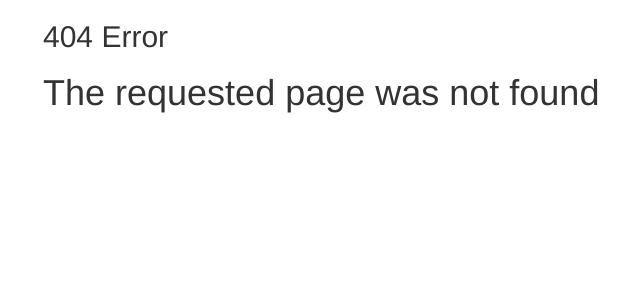
After one commit to lgonzalez95/pleo-qa-challenge, a Flask app: template flaskr/templates/404.html in a window 1280 px wide. The commit adds this page. Shown: the top 300 px of the page, without its empty margins (112-752 px from the left). Run offline with Flask 2, Linux system fonts and the light colour scheme; the template is opened without the code that fills it, so the values that code supplies are empty; some libraries are stand-ins or nearby versions.

Commit message:
refactor code to match recommended project layout

```diff
--- a/conftest.py
+++ b/conftest.py
@@ -1,6 +1,6 @@
 import pytest
 
-from src.app import create_app
+from flaskr.app import create_app
 
 @pytest.fixture
 def app():
--- a/src/app.py
+++ b/flaskr/app.py
@@ -3,7 +3,7 @@
 from flask import Flask
 from flask import render_template
 from flask import request
-from src.core import money
+from flaskr.core import money
 
 
 def create_app():
@@ -24,8 +24,11 @@ def create_app():
         except:
             return render_template('index.html', error="Unable to process request", result="")
 
+    @app.errorhandler(404)
+    def page_not_found(e):
+        return render_template('404.html'), 404
+
     return app
-
 
 # run the application
 if __name__ == "__main__":
--- /dev/null
+++ b/flaskr/templates/404.html
@@ -0,0 +1,22 @@
+<!DOCTYPE html>
+<html>
+
+<head>
+    <title>Money Formatter</title>
+    <meta name="viewport" content="width=device-width, initial-scale=1.0">
+    <link href="//netdna.bootstrapcdn.com/bootstrap/3.3.6/css/bootstrap.min.css" rel="stylesheet" media="screen">
+    <style>
+        .container {
+            max-width: 1000px;
+        }
+    </style>
+</head>
+
+<body>
+    <div class="container">
+        <h2>404 Error</h2>
+        <h1>The requested page was not found</h1>
+    </div>
+</body>
+
+</html>
--- a/src/templates/index.html
+++ b/flaskr/templates/index.html
@@ -29,8 +29,6 @@
         <h4 id="error-message">{{ error }} asda</h4>
         {% endif %}
     </div>
-    <script src="//code.jquery.com/jquery-2.2.1.min.js"></script>
-    <script src="//netdna.bootstrapcdn.com/bootstrap/3.3.6/js/bootstrap.min.js"></script>
 </body>
 
 </html>
```
Also changed, not shown: tests/app/index_test.py (renamed from src/test/app/index_test.py, +12 -4 lines), tests/app/misc_test.py (added, +20 -0 lines), tests/core/money_test.py (renamed from src/test/core/money_test.py, +2 -2 lines), tests/helpers/test_helper.py (renamed from src/test/helpers/test_helper.py, +1 -1 lines), flaskr/core/__init__.py (added), flaskr/core/money.py (renamed from src/core/money.py), tests/fixtures/extreme_cases.csv (renamed from src/test/fixtures/extreme_cases.csv), 1 other file.
